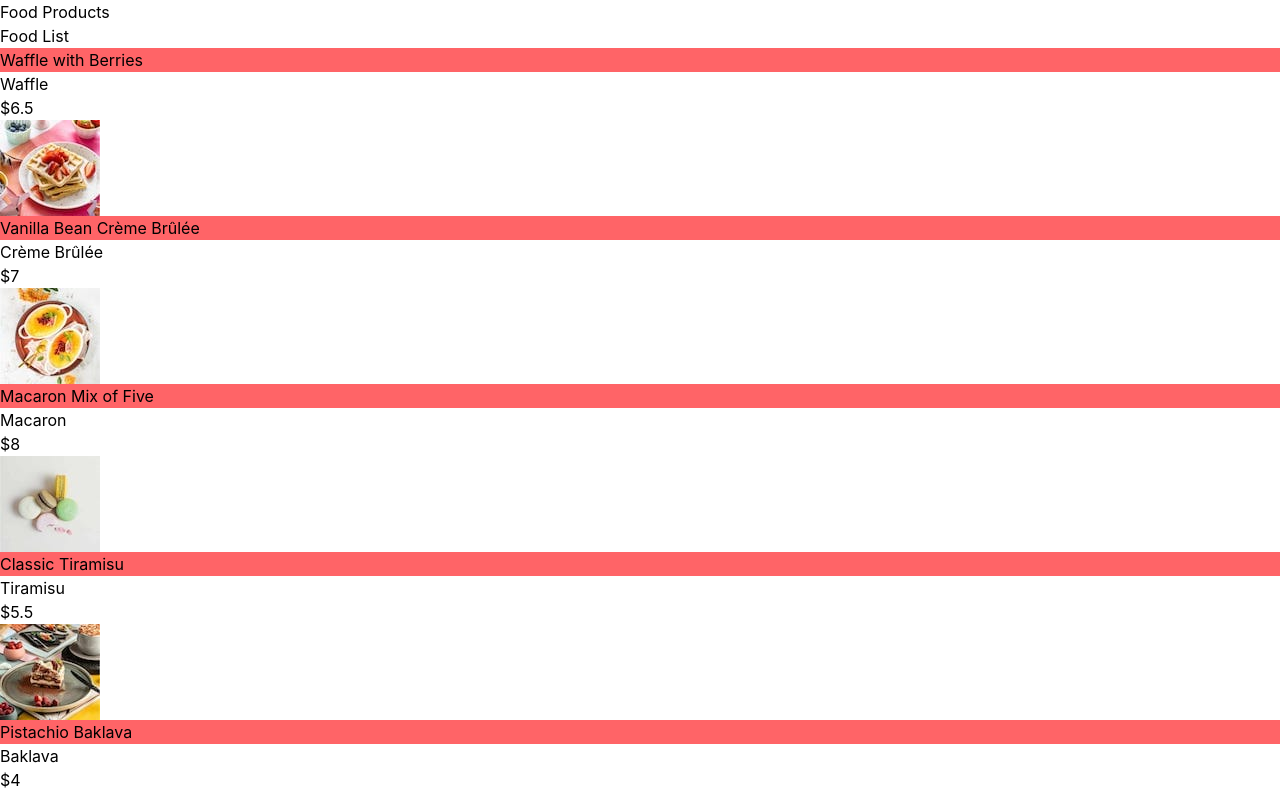
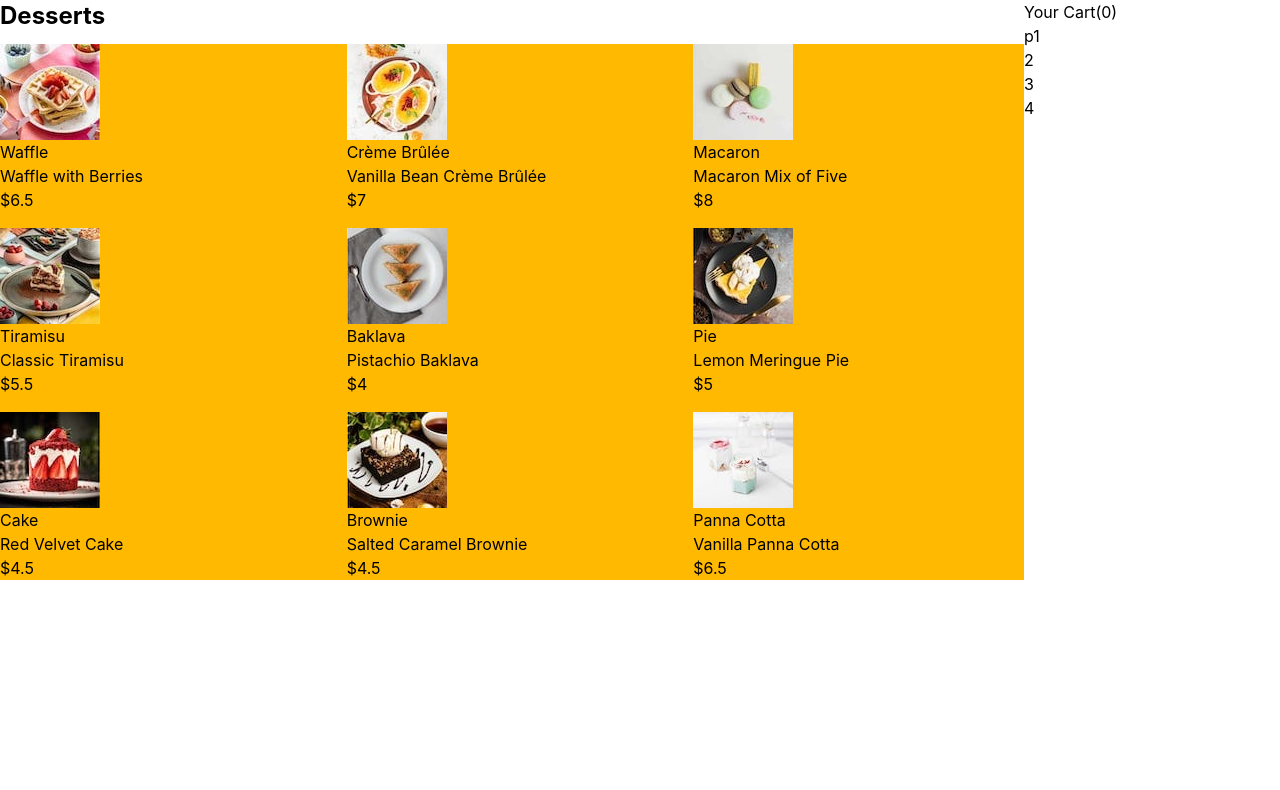
Before and after one commit to okedo01/products, a React (Vite) app in the folder product_list/: page / in a window 1280 px wide. Shown: the top 790 px of the page. Built offline with nearby package versions, Linux system fonts and the light colour scheme.

Commit message:
Installing Tailwind css for the project

```diff
--- a/product_list/src/App.jsx
+++ b/product_list/src/App.jsx
@@ -1,19 +1,20 @@
 import React, { useEffect, useState } from 'react'
 import FoodList from './components/FoodList';
+import Desserts from './components/Desserts';
+import Total from './components/Total';
 
 export default function App() {
   const [products, setProducts] = useState([]);
   useEffect(() => {
     fetch("/data.json")
       .then(res => res.json())
-      // .then(data => console.log(data))
       .then(data => setProducts(data))
       .catch(err => console.log(err))
   }, [])
   return (
-    <div>
-      <h1>Food Products</h1>
+    <div className='flex p-0 m-0'>
       <FoodList products={products}/>
+      <Total />
     </div>
   )
 }
--- /dev/null
+++ b/product_list/src/components/Desserts.jsx
@@ -0,0 +1,9 @@
+import React from 'react'
+
+export default function Desserts() {
+  return (
+    <div>
+      <h1 className='text-2xl font-bold'>Desserts</h1>
+    </div>
+  )
+}
--- a/product_list/src/components/FoodItems.jsx
+++ b/product_list/src/components/FoodItems.jsx
@@ -3,10 +3,10 @@ import React from 'react'
 export default function FoodItems({product}) {
   return (
     <div>
-      <h2 className='bg-red-400'>{product.name}</h2>
-          <h3>{product.category}</h3>
+      <img src={product.image.thumbnail} />
+          <span>{product.category}</span>
+          <h3>{product.name}</h3>
           <p>${product.price}</p>
-          <img src={product.image.thumbnail} />
     </div>
   )
 }
--- a/product_list/src/components/FoodList.jsx
+++ b/product_list/src/components/FoodList.jsx
@@ -3,13 +3,15 @@ import FoodItems from './FoodItems'
 
 export default function FoodList({ products }) {
   return (
-    <div>
-      <h1>Food List</h1>
-      {products.map((product) => (
-        <div key={product.name}>
-          <FoodItems product={product} />
-        </div>
-      ))}
+    <div className='w-5xl'>
+      <h1 className='text-2xl font-bold pb-3'>Desserts</h1>
+      <div className='bg-amber-400 grid grid-cols-3 gap-4'>
+        {products.map((product) => (
+          <div key={product.name}>
+            <FoodItems product={product} />
+          </div>
+        ))}
+      </div>
     </div>
   )
 }
--- /dev/null
+++ b/product_list/src/components/Total.jsx
@@ -0,0 +1,13 @@
+import React from 'react'
+
+export default function Total() {
+  return (
+    <div>
+        <h3>Your Cart(0)</h3>
+        <p>p1</p>
+        <p>2</p>
+        <p>3</p>
+        <span>4</span>
+    </div>
+  )
+}
```
